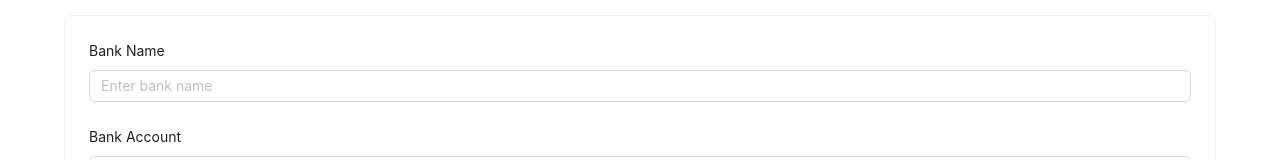
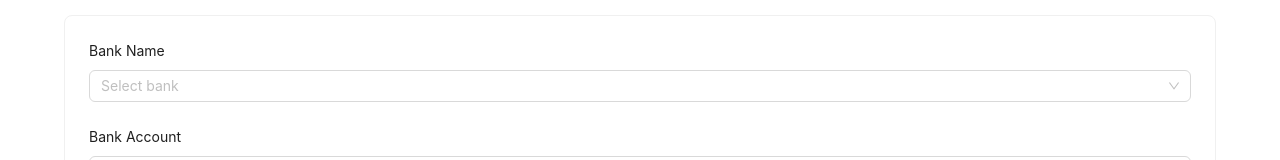
Before and after one commit to ryantan/statements-analyzer, a Next.js app: page /upload in a window 1280 px wide. Shown: the part 133-293 px from the top of the page. Built offline with nearby package versions, Linux system fonts and the light colour scheme; what @ant-design/nextjs-registry would draw is missing.

Commit message:
feat(upload): cursor updated Upload to allow selecting specific bank

```diff
--- a/src/features/upload/upload.tsx
+++ b/src/features/upload/upload.tsx
@@ -2,6 +2,7 @@
 
 import { Transaction } from '@/features/transactions/types';
 import { extractTransactionsFromPdf } from '@/features/upload/extractTransactionsFromPdf';
+import { bankParserFactory, BankName } from '@/utils/parsing/bank-parsers';
 
 import { useState } from 'react';
 
@@ -17,6 +18,7 @@ import {
   Form,
   Input,
   Popconfirm,
+  Select,
   Table,
   Typography,
   Upload,
@@ -179,7 +181,13 @@ export function UploadPage() {
         <Card style={{ marginBottom: '24px' }}>
           <Form form={form} layout="vertical">
             <Form.Item label="Bank Name" name="bank">
-              <Input placeholder="Enter bank name" />
+              <Select
+                placeholder="Select bank"
+                options={bankParserFactory.getSupportedBanks().map(bank => ({
+                  label: bank,
+                  value: bank,
+                }))}
+              />
             </Form.Item>
             <Form.Item label="Bank Account" name="bankAccount">
               <Input placeholder="Enter bank account number" />
```
